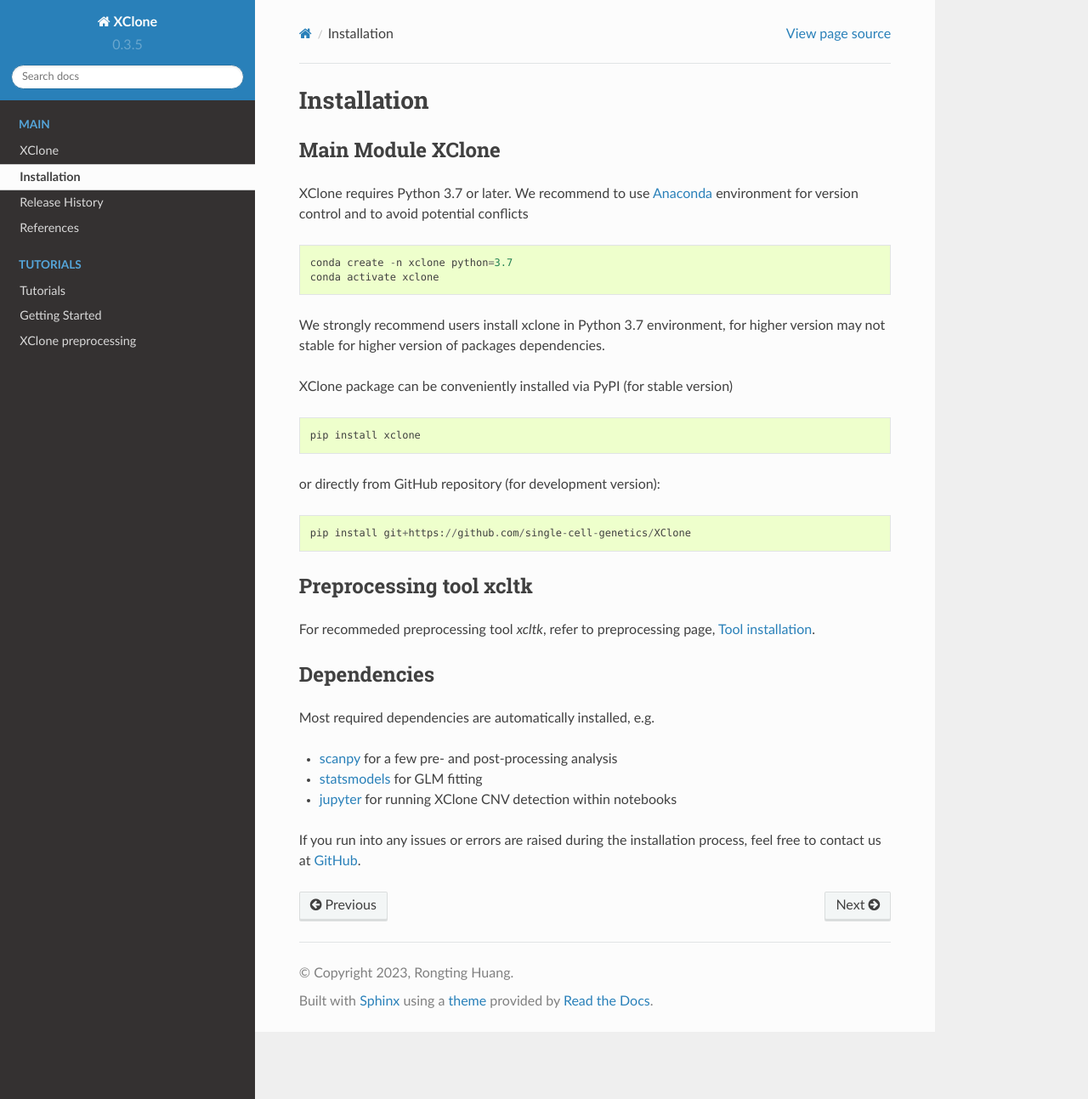
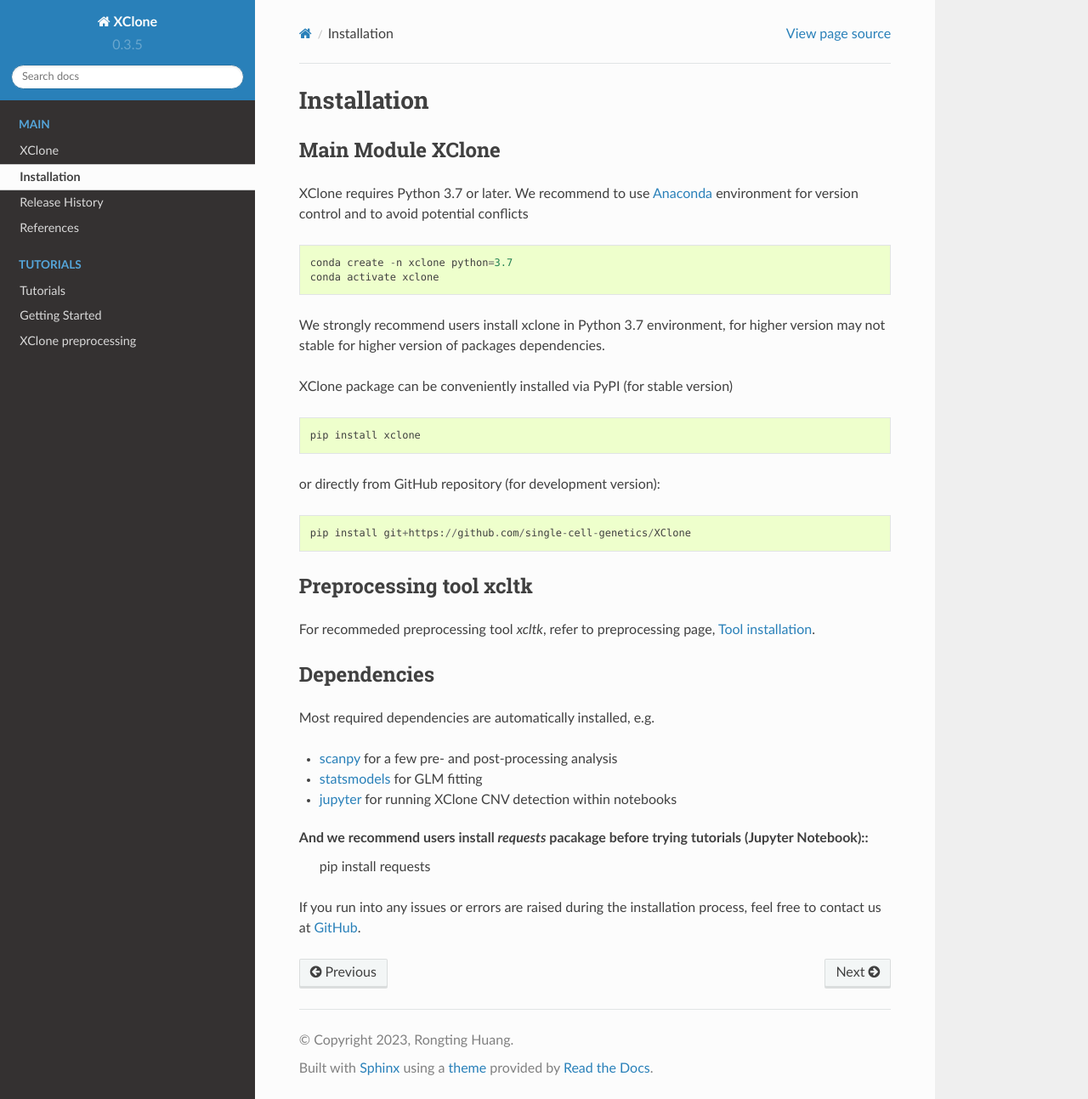
Before and after one commit to single-cell-genetics/XClone, a Sphinx documentation site: the page built from docs/installation.rst, in a window 1280 px wide and 1293 px high. Shown: the whole window at 85% size. Built offline with Sphinx 7.4.7 and the Read the Docs theme 2.0.0, drawn with Linux system fonts in a browser that asks for light colours; pages that are not in the unit, such as notebooks, are missing from menus.

Commit message:
update tutorial links

```diff
--- a/docs/getting_started.rst
+++ b/docs/getting_started.rst
@@ -22,10 +22,11 @@
 
 Raw Data matrix (in anndata format) for RDR module and BAF moudle can be downloaded and imported directly (see notebook tutorials). Data download at `demo_data`_.
 
-Examples of XClone and steps for reproducible results are provided in Jupyter Notebook under `examples`_ folder.
+Examples of XClone and steps for reproducible results are provided in **Jupyter Notebook** under `examples`_ folder.
+
 For start, please refer to tutorials analyzing `TNBC1`_ and `BCH869`_ datasets, or `TNBC1_tutorial`_ and `BCH869_tutorial`_ records step by step.
 
-.. _examples: https://connecthkuhk-my.sharepoint.com/:f:/g/personal/rthuang_connect_hku_hk/EhB6wYPgnL1MlUGP5sLHOhQBpLv3EFG4kToa0eY7sMZDLw?e=bypaf5
+.. _examples: https://github.com/Rongtingting/xclone-data/tree/main/examples
 .. _TNBC1: ./TNBC1_XClone_tutorials.html
 .. _BCH869: ./BCH869_XClone_tutorials.html
 .. _TNBC1_tutorial: ./TNBC1_XClone_demo_v2.html
--- a/docs/installation.rst
+++ b/docs/installation.rst
@@ -37,6 +37,10 @@
 - `statsmodels <https://www.statsmodels.org/stable/index.html>`_ for GLM fitting
 - `jupyter <https://jupyter.org/>`_ for running XClone CNV detection within notebooks
 
+And we recommend users install `requests` pacakage before trying tutorials (Jupyter Notebook)::
+    pip install requests
+
+
 If you run into any issues or errors are raised during the installation process, feel free to contact us at GitHub_.
 
 .. _Anaconda: https://www.anaconda.com/
--- a/docs/tutorials.rst
+++ b/docs/tutorials.rst
@@ -11,7 +11,8 @@
 processing of XClone containing preprocessing, RDR fitting, BAF fitting and exploration on
 CNV visualization and the identification of cell clones.
 
-Examples of XClone and steps for reproducible results are provided in Jupyter Notebook under `examples`_ folder.
+Examples of XClone and steps for reproducible results are provided in **Jupyter Notebook** under **`examples`_ **folder.
+
 Please refer to tutorials analyzing `TNBC1`_ and `BCH869`_ datasets, or `TNBC1_tutorial`_ and `BCH869_tutorial`_ records step by step.
 
 CNV Visualization
@@ -23,7 +24,7 @@
 
 
 
-.. _examples: https://connecthkuhk-my.sharepoint.com/:f:/g/personal/rthuang_connect_hku_hk/EhB6wYPgnL1MlUGP5sLHOhQBpLv3EFG4kToa0eY7sMZDLw?e=bypaf5
+.. _examples: https://github.com/Rongtingting/xclone-data/tree/main/examples
 .. _TNBC1: ./TNBC1_XClone_tutorials.html
 .. _BCH869: ./BCH869_XClone_tutorials.html
 .. _TNBC1_tutorial: ./TNBC1_XClone_demo_v2.html
```
